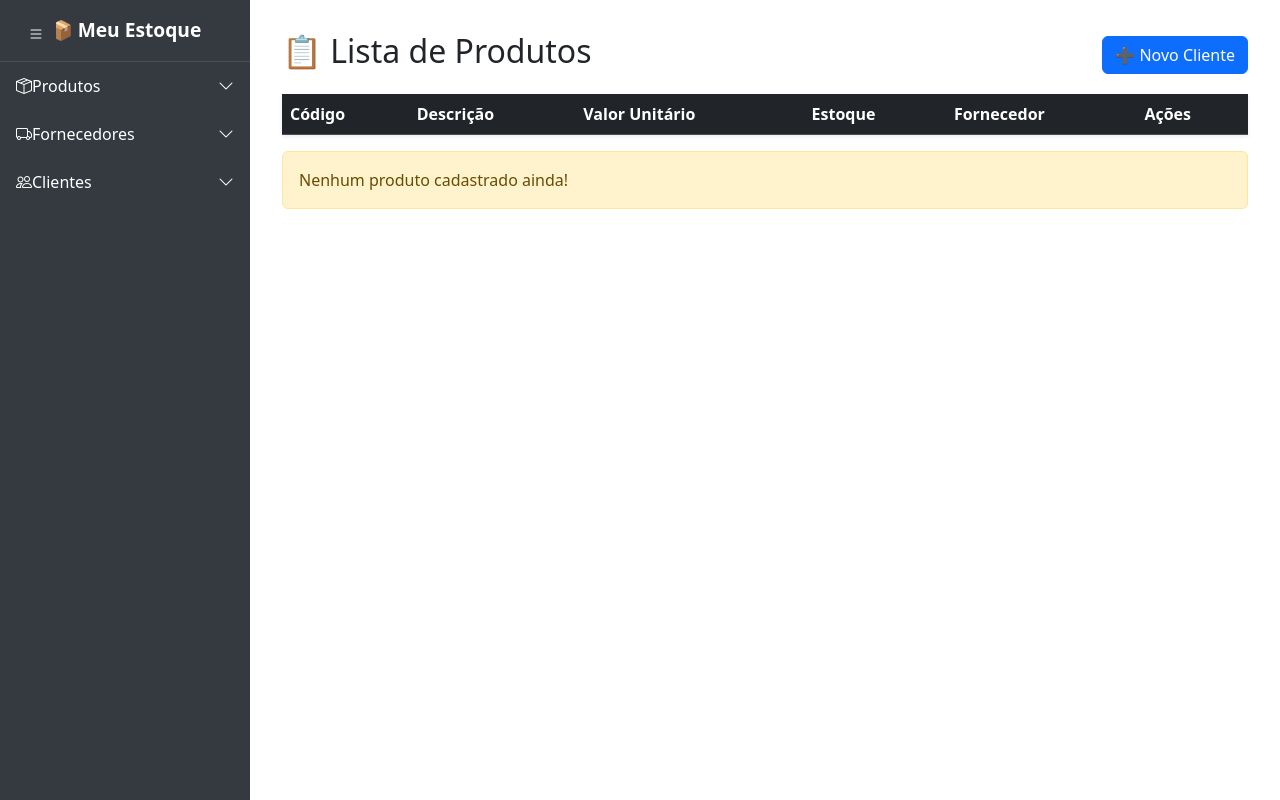
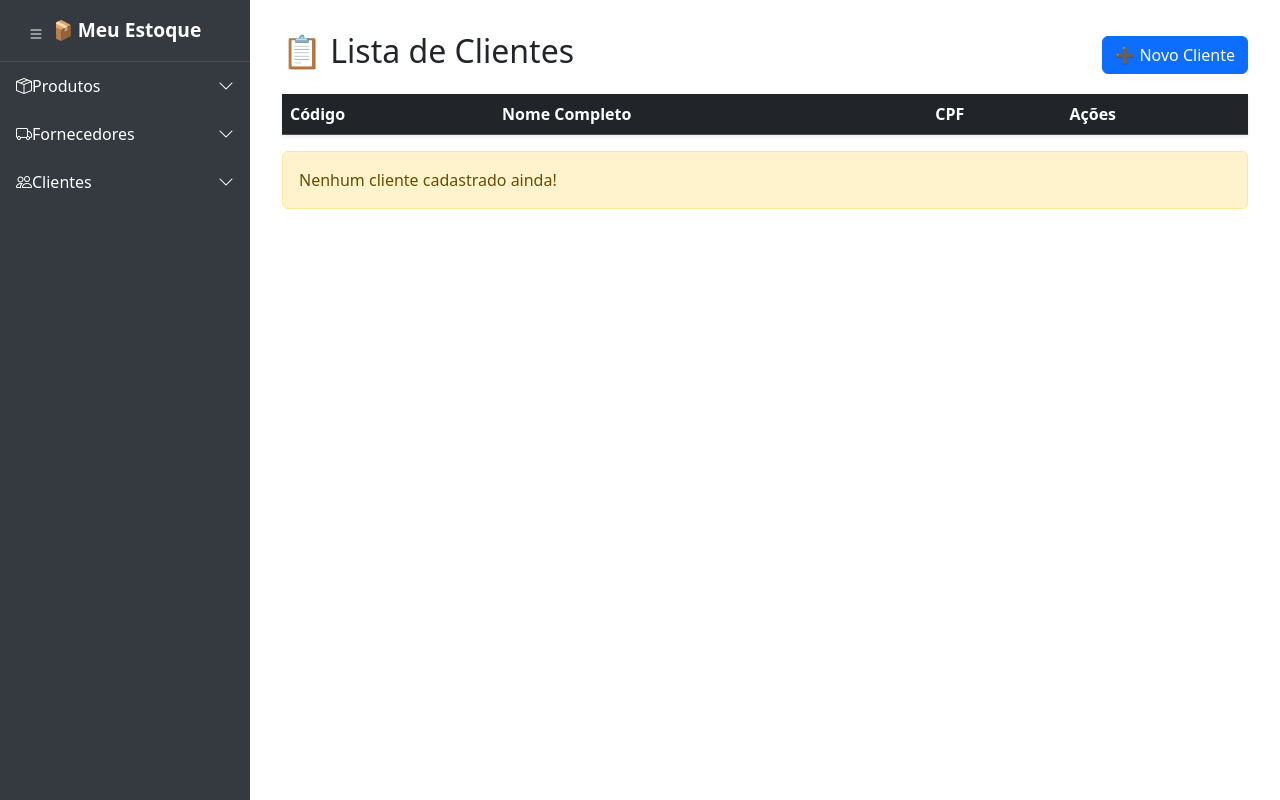
Before and after one commit to nordffa/projeto-final-impacta, a Flask app: page /clientes in a window 1280 px wide. Run offline with Flask 3, Linux system fonts and the light colour scheme; lists and menus that the app fills with data are empty.

Commit message:
PEQUENAS MODIFICAÇÕES

```diff
--- a/templates/base.html
+++ b/templates/base.html
@@ -136,7 +136,7 @@
   <div class="menu-item">
     <a href="#"><i class="bi bi-people"> </i> Clientes <i class="bi bi-chevron-down ms-auto"></i></a>
     <div class="submenu">
-      <a href="{{ url_for('clientes') }}">Cadastrar Cliente</a>
+      <a href="{{ url_for('clientes') }}">Listar Clientes</a>
     </div>
   </div>
 
--- a/templates/listar_cliente.html
+++ b/templates/listar_cliente.html
@@ -1,7 +1,7 @@
 {% extends "base.html" %}
 {% block content %}
 <div class="d-flex justify-content-between align-items-center mb-3">
-    <h2>📋 Lista de Produtos</h2>
+    <h2>📋 Lista de Clientes</h2>
     <a href="{{ url_for('cadastrar') }}" class="btn btn-primary">➕ Novo Cliente</a>
 </div>
 
@@ -9,21 +9,17 @@
     <thead class="table-dark">
         <tr>
             <th>Código</th>
-            <th>Descrição</th>
-            <th>Valor Unitário</th>
-            <th>Estoque</th>
-            <th>Fornecedor</th>
+            <th>Nome Completo</th>
+            <th>CPF</th>
             <th>Ações</th>
         </tr>
     </thead>
     <tbody>
-        {% for p in produtos %}
+        {% for p in clientes %}
         <tr>
             <td>{{ p[0] }}</td>
             <td>{{ p[1] }}</td>
-            <td>R$ {{ "%.2f"|format(p[2]) }}</td>
-            <td>{{ p[3] }}</td>
-            <td>{{ p[4] }}</td>
+            <td>{{ p[2] }}</td>
             <td>
                 <div class="d-flex">
                     <form method="post" action="{{ url_for('atualizar', cod_produto=p[0]) }}" class="me-2 d-flex">
@@ -44,6 +40,6 @@
     </tbody>
 </table>
 {% if not produtos %}
-<div class="alert alert-warning">Nenhum produto cadastrado ainda!</div>
+<div class="alert alert-warning">Nenhum cliente cadastrado ainda!</div>
 {% endif %}
 {% endblock %}
```
